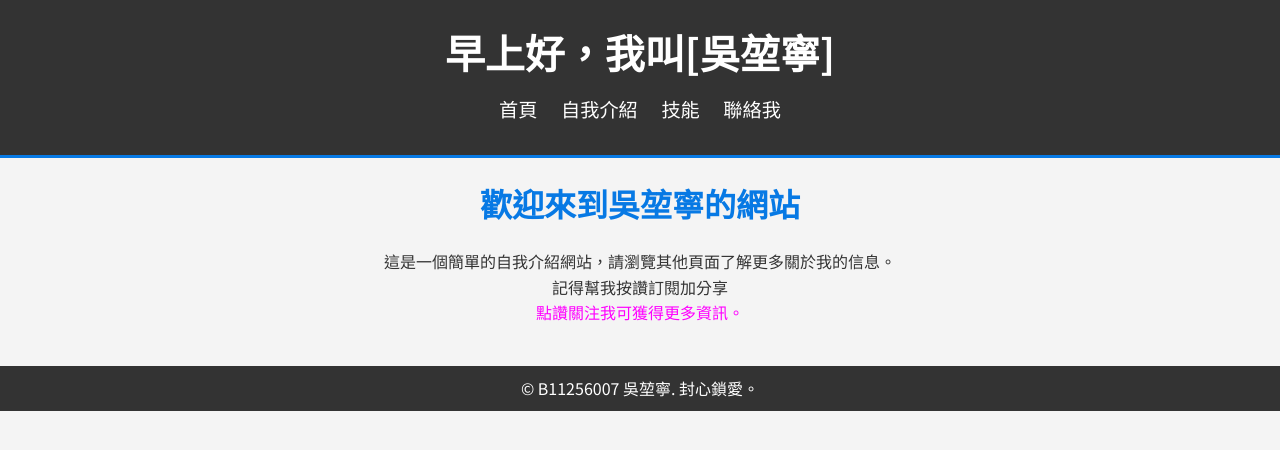
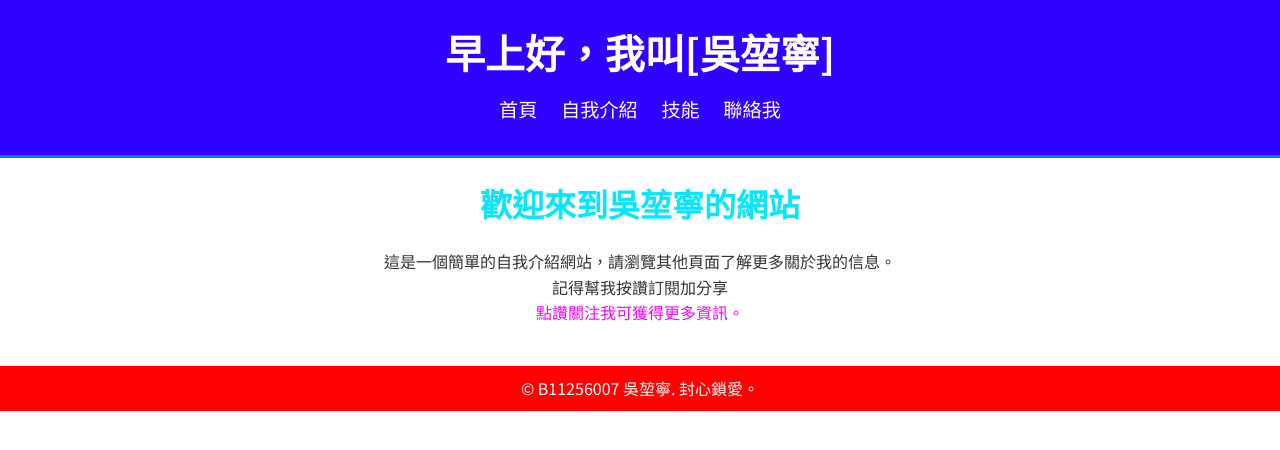
Before and after one commit to B11256007/Final, a plain HTML site: page index.html in a window 1280 px wide. Drawn offline with Linux system fonts and the light colour scheme.

Commit message:
新增程式

```diff
--- a/style.css
+++ b/style.css
@@ -7,7 +7,7 @@
 body {
     font-family: 'Noto Sans TC', sans-serif;
     line-height: 1.6;
-    background-color: #f4f4f4;
+    background-color: #ffffff;
     color: #333;
 }
 
@@ -19,7 +19,7 @@ body {
 }
 
 header {
-    background: #333;
+    background: #3001ff;
     color: #fff;
     padding: 20px 0;
     border-bottom: #0779e4 3px solid;
@@ -61,7 +61,7 @@ section h2 {
     text-align: center;
     margin-bottom: 20px;
     font-size: 2em;
-    color: #0779e4;
+    color: #07e6ff;
 }
 
 .intro p, .contact p {
@@ -97,7 +97,7 @@ section h2 {
 }
 
 footer {
-    background: #333;
+    background: #ff0101;
     color: #fff;
     text-align: center;
     padding: 10px 0;
```
